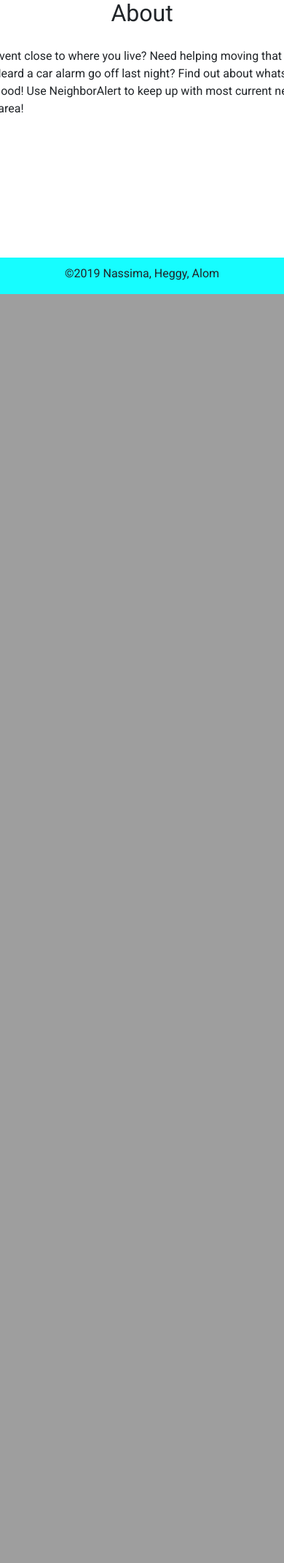
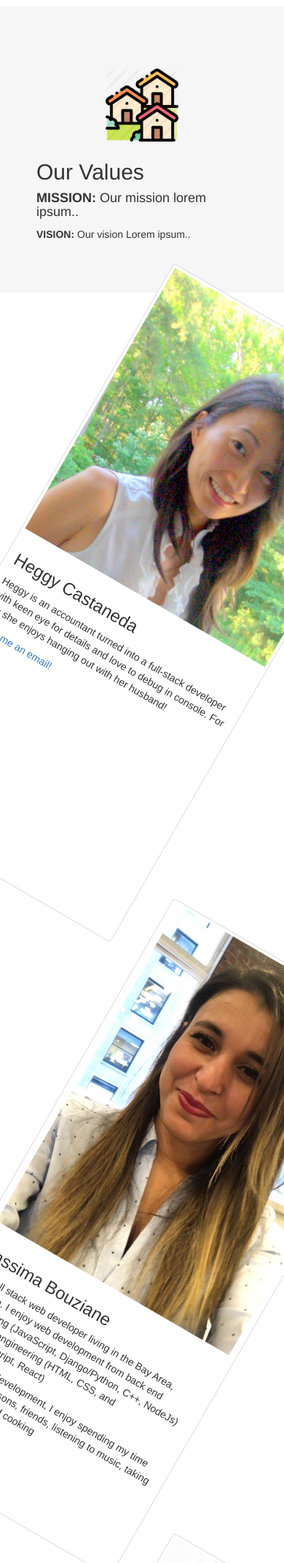
Before and after one commit to nassBouz/Project3-NeighborAlert, a Python web app: template templates/aboutUs.html in a window 390 px wide; the page is wider, and only the part inside the window is pictured. Shown: the part 441-2583 px from the top of that part at 73% size. Before the commit the page ends 844 px from the top of that part, so only its background shows below. Run offline with Jinja, Linux system fonts and the light colour scheme; the template is opened without the code that fills it, so the values that code supplies are empty; some libraries are stand-ins or nearby versions.

Commit message:
added content to the aboutus file , and oictures

```diff
--- a/app.py
+++ b/app.py
@@ -314,7 +314,7 @@ if __name__ == '__main__':
             )
         models.User.create_user(
             username='nass',
-            email="nasm@ga.com",
+            email="nass@ga.com",
             password='123',
             fullname= 'Nassima Bouz',
             )
--- a/templates/aboutUs.html
+++ b/templates/aboutUs.html
@@ -1,14 +1,145 @@
-<!--
-{% extends "layout.html" %}
-{% block aboutUs%}
-<h1>this is the about us page </h1>
-{% endblock%} -->
 <!DOCTYPE html>
-<html>
-  <body>
-   <div class="home">
-     <h1>About me</h1>
-     <p>This website was built with Python via the Flask framework.</p>
-   </div>
-  </body>
+<html lang="en">
+<head>
+  <title>NeighborAlert About Us Page</title>
+  <meta charset="utf-8">
+  <meta name="viewport" content="width=device-width, initial-scale=1">
+  <link rel="stylesheet" href="https://maxcdn.bootstrapcdn.com/bootstrap/3.4.0/css/bootstrap.min.css">
+  <script src="https://ajax.googleapis.com/ajax/libs/jquery/3.3.1/jquery.min.js"></script>
+  <script src="https://maxcdn.bootstrapcdn.com/bootstrap/3.4.0/js/bootstrap.min.js"></script>
+  <style>
+  .jumbotron {
+    background-color: #16FDFF;
+    color: #fff;
+    padding: 100px 25px;
+  }
+  .container-fluid {
+    padding: 60px 50px;
+  }
+  .bg-grey {
+    background-color: #f6f6f6;
+  }
+
+  .thumbnail{
+    height: 850px;
+    rotate : 30deg;
+
+  }
+ #services-section{
+   margin-top: 50px;
+ }
+  .logo-small {
+    color: #f4511e;
+    font-size: 75px;
+  }
+ #nassima-picture{
+    height:500px;
+  }
+  @media screen and (max-width: 768px) {
+    .col-sm-4 {
+      text-align: center;
+      margin: 25px 0;
+    }
+  }
+  </style>
+</head>
+<body>
+
+<div class="jumbotron text-center">
+  <h1>NeighborAlert Team </h1>
+  <p>This Project was made by : Alom Hossain , Nassima Bouziane and Huggy Castaneda</p>
+  <p><a href="http://localhost:8000/aboutUs">Back NeighborAlet App</a></p>
+</div>
+
+<!--  our mission  -->
+<div class="container-fluid bg-grey">
+  <div class="row">
+    <div class="col-sm-4">
+      <img src="../static/neighlogo.png" alt="neighborAlet-logo"  width="100" height="100" >
+    </div>
+    <div class="col-sm-8">
+      <h2>Our Values</h2>
+      <h4><strong>MISSION:</strong> Our mission lorem ipsum..</h4>
+      <p><strong>VISION:</strong> Our vision Lorem ipsum..</p>
+    </div>
+  </div>
+</div>
+
+<!-- members biography card  -->
+<div class ="row">
+<!-- -----heggy  -->
+    <div class="col-sm-12 col-md-4">
+      <div class="thumbnail">
+        <img src="../static/heggyprofile.png" alt="heggy-picture">
+        <div class="caption">
+          <h3>Heggy Castaneda</h3>
+          <p>Heggy is an accountant turned into a full-stack developer with keen eye for details and love to debug in console.  For fun she enjoys hanging out with her husband! </p>
+          <p><a href="mailto:huggy">Send me an email!</a></p>
+        </div>
+      </div>
+    </div>
+<!-- -------Nassima -->
+    <div class="col-sm-12 col-md-4">
+      <div class="thumbnail">
+        <img src="../static/NassimaB.jpeg" alt="nassima-picture" id="nassima-picture">
+        <div class="caption">
+          <h3>Nassima Bouziane</h3>
+          <p>I'm a full stack web developer living in the Bay Area, California. I enjoy web development from back end programming (JavaScript, Django/Python, C++, NodeJs) to front end engineering (HTML, CSS, and jQuerry/Javascript, React)</p>
+            <p>Aside from web development, I enjoy spending my time with my husband , sons, friends, listening to music, taking care of my plants and cooking</p>
+          <p><a href="mailto:bouzianenassima@gmail.com">Send me an email!</a></p>
+        </div>
+      </div>
+  </div>
+<!-- --------Alom ------>
+    <div class="col-sm-12 col-md-4">
+      <div class="thumbnail">
+        <img src="../static/alom.jpg" alt="alom-picture">
+        <div class="caption">
+          <h3>Alomgir Hossain</h3>
+          <p>After spending several years working as an aeronautical engineer, food entrepreneur, and then shifting to software quality assurance, my natural curiosity and desire to understand how each process at every level works led me to explore the world of software engineering and web development. The ability to program computers to handle multiple tasks and execute complex functions to simplify the lives of others was of great interest to me. I’ve always been excited about the capability of computer technology and look forward on mastering the ability to implement new solutions to increase efficiency and beyond.</p>
+          <p><a href="mailto:alom">Send me an email!</a></p>
+        </div>
+      </div>
+    </div>
+</div>
+
+
+<!-- our Services Section -->
+<div class="container-fluid text-center" id="services-section">
+  <h2>SERVICES</h2>
+  <h4>What we offer</h4>
+  <br>
+  <div class="row">
+    <div class="col-sm-6 col-md-4" >
+      <span class="glyphicon glyphicon-off logo-small"></span>
+      <h4>POWER</h4>
+      <p>This project was made from scratch in one week</p>
+    </div>
+    <div class="col-sm-6 col-md-4">
+      <span class="glyphicon glyphicon-heart logo-small"></span>
+      <h4>LOVE</h4>
+      <p>This project is made with love to give the user the best experience</p>
+    </div>
+    <div class="col-sm-6 col-md-4">
+      <span class="glyphicon glyphicon-lock logo-small"></span>
+      <h4>JOB DONE</h4>
+      <p>We worked hard to finish on time :)</p>
+    </div>
+  </div>
+  <br><br>
+  <div class="row">
+    <div class="col-sm-6 col-md-4">
+      <span class="glyphicon glyphicon-certificate logo-small"></span>
+      <h4>CERTIFIED</h4>
+      <p>General Assembly</p>
+    </div>
+    <div class="col-sm-6 col-md-4">
+      <span class="glyphicon glyphicon-wrench logo-small"></span>
+      <h4 style="color:#303030;">HARD WORK</h4>
+      <p>Hard work is the key for success</p>
+    </div>
+  </div>
+</div>
+
+</body>
 </html>
--- a/templates/layout.html
+++ b/templates/layout.html
@@ -31,6 +31,7 @@
             <img id="logo" src={{url_for("static", filename= "neighlogo.png")}}>
             <a id="anchor" href="{{ url_for('index') }}"><h3>NeighborAlert</h3></a>
             <h3>Welcome</h3>
+            <a class="button" href="{{ url_for ('aboutUs') }}">About Us </a>
         </div>
         <div>
             {% with messages = get_flashed_messages(with_categories=True) %}
@@ -170,9 +171,7 @@
     </div>
     <footer>
         &copy;2019 Nassima, Heggy, Alom
-        <!-- <a href="aboutUs.html"> About Us </a> -->
-        <!-- <a href={{url_for('aboutUs') }}></a> -->
-
+        <!-- <a href="{{ url_for('aboutUs') }}">ABOUT</a> -->
     </footer>
 </body>
 </html>
```
Also changed, not shown: static/NassimaB.jpeg (added), static/alom.jpg (added), static/heggyprofile.png (added).
